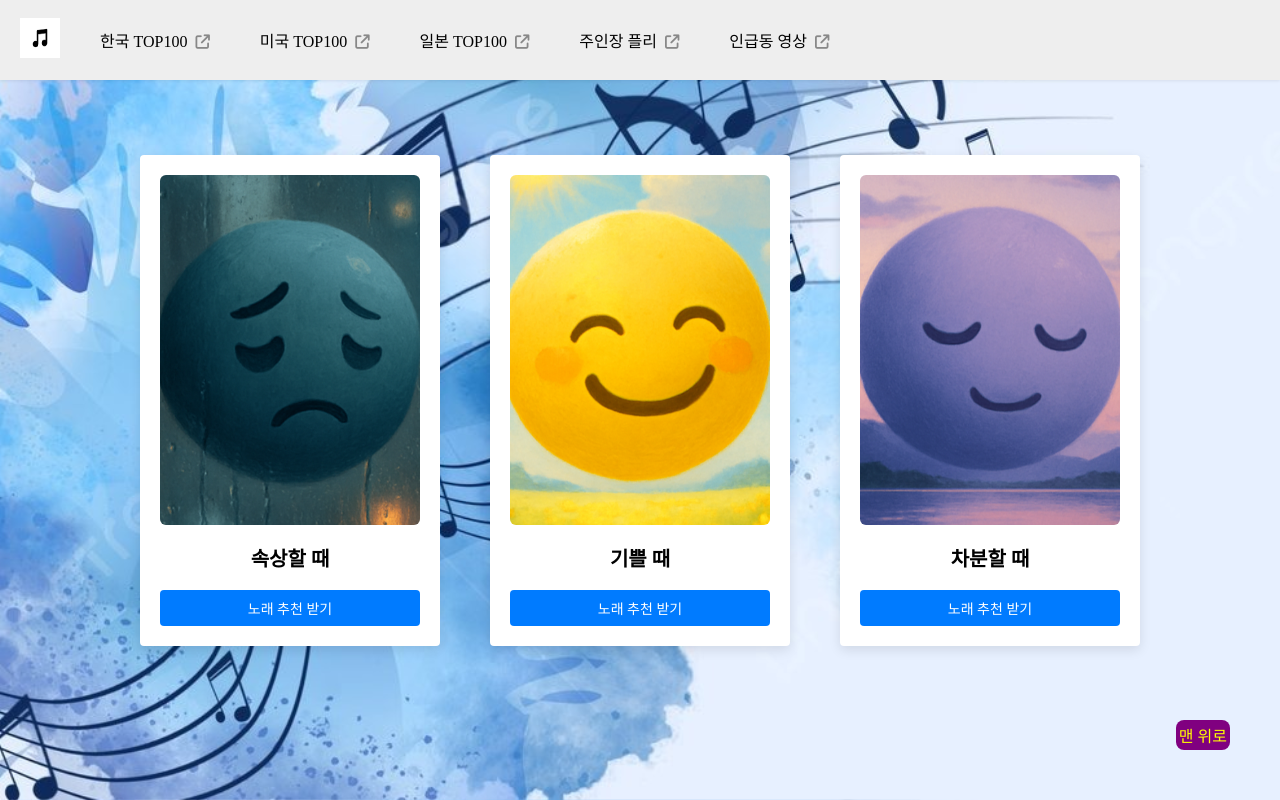
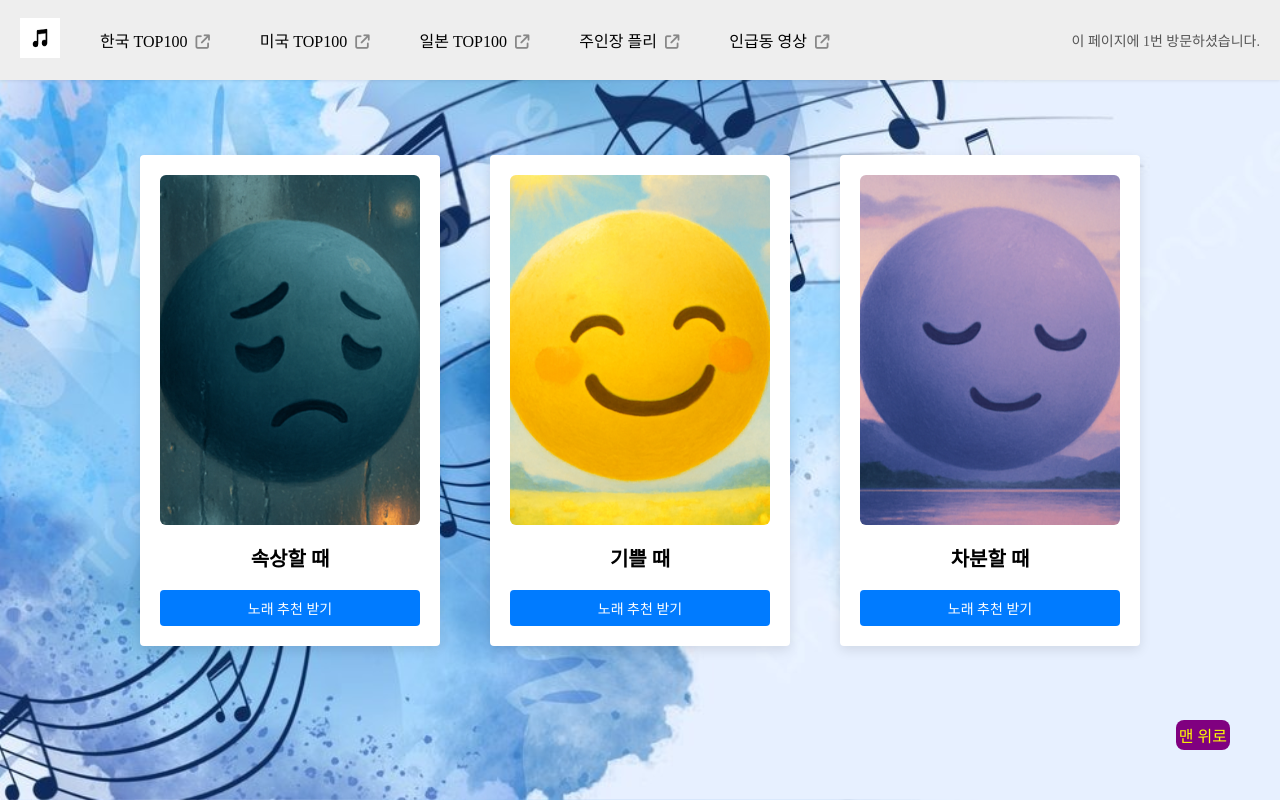
Before and after one commit to Sea-Hebi/feel_music, a plain HTML site: page index.html in a window 1280 px wide. Shown: the top 800 px of the page. Drawn offline with Linux system fonts and the light colour scheme.

Commit message:
Add files via upload

```diff
--- a/index.html
+++ b/index.html
@@ -22,13 +22,23 @@
             <!-- 네비게이션 메뉴 -->
             <nav class="main-nav">
                 <ul>
-                    <li><a href="https://www.youtube.com/watch?v=Ry1RrIVyl1M&list=PL4fGSI1pDJn6jXS_Tv_N9B8Z0HTRVJE0m" target="_blank" title="새 탭으로 열립니다.">한국 TOP100 <i class="fas fa-arrow-up-right-from-square"></i></a></li>
-                    <li><a href="https://www.youtube.com/watch?v=kPa7bsKwL-c&list=PL4fGSI1pDJn6O1LS0XSdF3RyO0Rq_LDeI" target="_blank" title="새 탭으로 열립니다.">미국 TOP100 <i class="fas fa-arrow-up-right-from-square"></i></a></li>
-                    <li><a href="https://www.youtube.com/watch?v=QjrkrVmC-8M&list=PL4fGSI1pDJn4-UIb6RKHdxam-oAUULIGB" target="_blank" title="새 탭으로 열립니다.">일본 TOP100 <i class="fas fa-arrow-up-right-from-square"></i></a></li>
-                    <li><a href="https://www.youtube.com/watch?v=XD00TJ-6WSw&list=PLgZBOLsff-FBoCq9vDAPuzI1YpQ2TqNCd&pp=gAQB0gcJCV8EOCosWNin" target="_blank" title="새 탭으로 열립니다.">주인장 플리 <i class="fas fa-arrow-up-right-from-square"></i></a></li>
-                    <li><a href="https://www.youtube.com/feed/trending?bp=6gQJRkVleHBsb3Jl" target="_blank" title="새 탭으로 열립니다.">인급동 영상 <i class="fas fa-arrow-up-right-from-square"></i></a></li>
+                    <li><a href="https://www.youtube.com/watch?v=Ry1RrIVyl1M&list=PL4fGSI1pDJn6jXS_Tv_N9B8Z0HTRVJE0m"
+                            target="_blank" title="새 탭으로 열립니다.">한국 TOP100 <i
+                                class="fas fa-arrow-up-right-from-square"></i></a></li>
+                    <li><a href="https://www.youtube.com/watch?v=kPa7bsKwL-c&list=PL4fGSI1pDJn6O1LS0XSdF3RyO0Rq_LDeI"
+                            target="_blank" title="새 탭으로 열립니다.">미국 TOP100 <i
+                                class="fas fa-arrow-up-right-from-square"></i></a></li>
+                    <li><a href="https://www.youtube.com/watch?v=QjrkrVmC-8M&list=PL4fGSI1pDJn4-UIb6RKHdxam-oAUULIGB"
+                            target="_blank" title="새 탭으로 열립니다.">일본 TOP100 <i
+                                class="fas fa-arrow-up-right-from-square"></i></a></li>
+                    <li><a href="https://www.youtube.com/watch?v=XD00TJ-6WSw&list=PLgZBOLsff-FBoCq9vDAPuzI1YpQ2TqNCd&pp=gAQB0gcJCV8EOCosWNin"
+                            target="_blank" title="새 탭으로 열립니다.">주인장 플리 <i
+                                class="fas fa-arrow-up-right-from-square"></i></a></li>
+                    <li><a href="https://www.youtube.com/feed/trending?bp=6gQJRkVleHBsb3Jl" target="_blank"
+                            title="새 탭으로 열립니다.">인급동 영상 <i class="fas fa-arrow-up-right-from-square"></i></a></li>
                 </ul>
             </nav>
+            <div id="visit-counter" class="visit-counter"></div>
         </div>
     </header>
 
--- a/script.js
+++ b/script.js
@@ -10,3 +10,13 @@ document.addEventListener('DOMContentLoaded', function () {
     });
   });
 });
+
+// 방문 횟수 카운트 기능
+let visits = localStorage.getItem('visits');
+visits = visits ? parseInt(visits) + 1 : 1;
+localStorage.setItem('visits', visits);
+
+const visitCounter = document.getElementById('visit-counter');
+if (visitCounter) {
+  visitCounter.textContent = `이 페이지에 ${visits}번 방문하셨습니다.`;
+}
--- a/style.css
+++ b/style.css
@@ -56,6 +56,13 @@ body.calm {
   box-shadow: 0 1px 3px rgba(0, 0, 0, 0.08);
   /* 그림자 */
   z-index: 9999;
+}
+
+.visit-counter {
+  margin-left: auto;
+  font-size: 14px;
+  color: #555;
+  padding-left: 20px;
 }
 
 .logo img {
```
Also changed, not shown: calm.html (+1 -0 lines), happy.html (+1 -0 lines), sad.html (+1 -0 lines).
